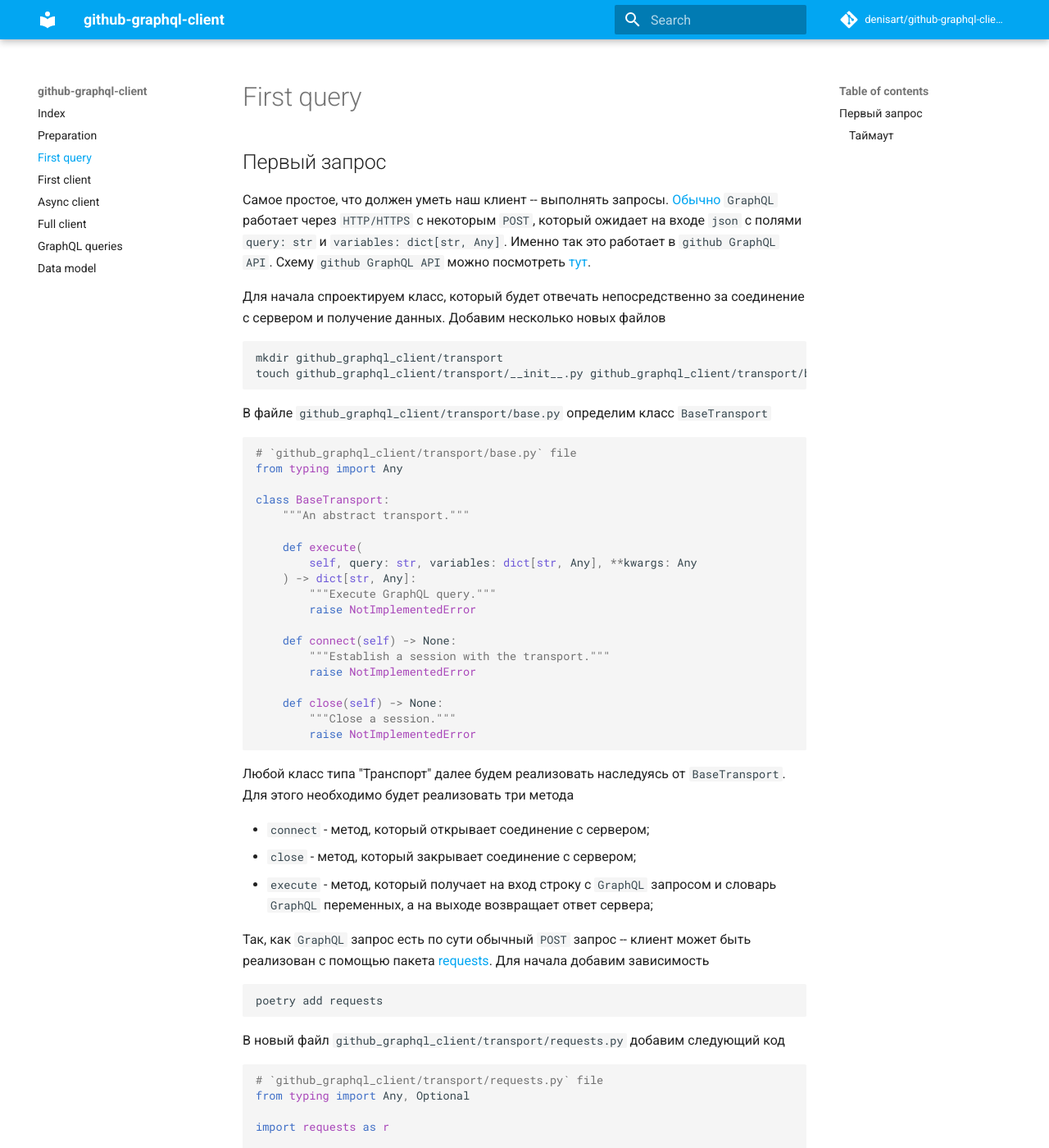
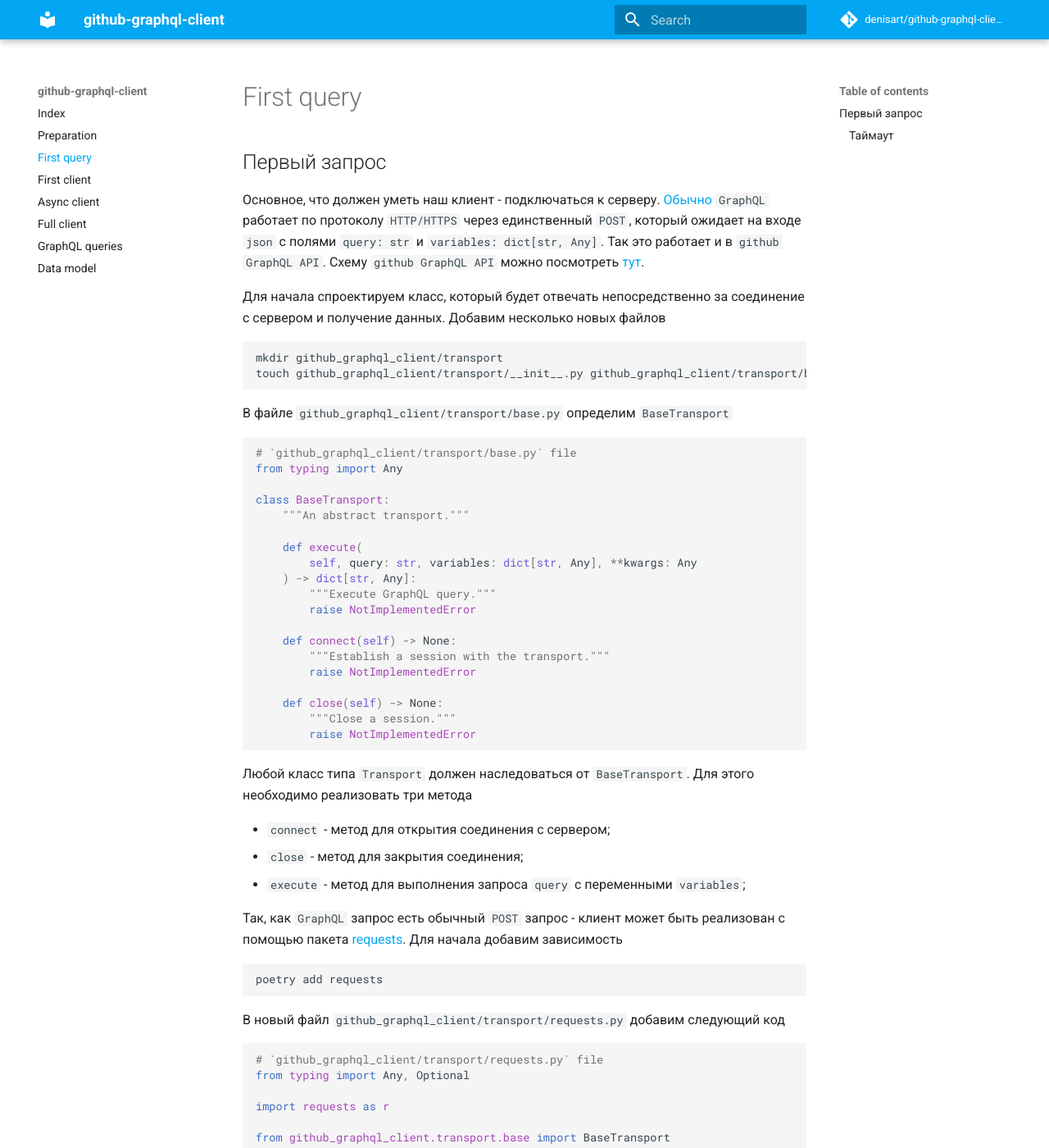
Before and after one commit to denisart/github-graphql-client, an MkDocs documentation site: the page built from docs/03_first_query.md, in a window 1280 px wide and 1400 px high. Shown: the whole window at 82% size. Built offline with MkDocs 1.6.1 and Material for MkDocs 9.7.7, drawn with Linux system fonts in a browser that asks for light colours; comment, search, counter and statistics services are not loaded; some of the changed text lies outside the part shown.

Commit message:
Fix for 03_first_query

````diff
--- a/docs/03_first_query.md
+++ b/docs/03_first_query.md
@@ -1,9 +1,9 @@
 ## Первый запрос
 
-Самое простое, что должен уметь наш клиент -- выполнять запросы.
-[Обычно](https://graphql.org/learn/best-practices/) `GraphQL` работает через `HTTP/HTTPS` с некоторым `POST`,
+Основное, что должен уметь наш клиент - подключаться к серверу.
+[Обычно](https://graphql.org/learn/best-practices/) `GraphQL` работает по протоколу `HTTP/HTTPS` через единственный `POST`,
 который ожидает на входе `json` с полями `query: str` и `variables: dict[str, Any]`.
-Именно так это работает в `github GraphQL API`. Схему `github GraphQL API`
+Так это работает и в `github GraphQL API`. Схему `github GraphQL API`
 можно посмотреть [тут](https://docs.github.com/en/graphql/overview/public-schema).
 
 Для начала спроектируем класс, который будет отвечать непосредственно за соединение
@@ -14,7 +14,7 @@
 touch github_graphql_client/transport/__init__.py github_graphql_client/transport/base.py
 ```
 
-В файле `github_graphql_client/transport/base.py` определим класс `BaseTransport`
+В файле `github_graphql_client/transport/base.py` определим `BaseTransport`
 
 ```python
 # `github_graphql_client/transport/base.py` file
@@ -39,14 +39,14 @@
 
 ```
 
-Любой класс типа "Транспорт" далее будем реализовать наследуясь от `BaseTransport`.
-Для этого необходимо будет реализовать три метода
+Любой класс типа `Transport` должен наследоваться от `BaseTransport`.
+Для этого необходимо реализовать три метода
 
-- `connect` - метод, который открывает соединение с сервером;
-- `close` - метод, который закрывает соединение с сервером;
-- `execute` - метод, который получает на вход строку с `GraphQL` запросом и словарь `GraphQL` переменных, а на выходе возвращает ответ сервера;
+- `connect` - метод для открытия соединения с сервером;
+- `close` - метод для закрытия соединения;
+- `execute` - метод для выполнения запроса `query` с переменными `variables`;
 
-Так, как `GraphQL` запрос есть по сути обычный `POST` запрос -- клиент
+Так, как `GraphQL` запрос есть обычный `POST` запрос - клиент
 может быть реализован с помощью пакета [requests](https://pypi.org/project/requests/). Для начала добавим
 зависимость
 
@@ -109,17 +109,17 @@
 
 ```
 
-В данном примере
+В данной реализации
 
-- `connect` создает объект `requests.Session` (если он не был создан ранее);
+- `connect` создает объект `requests.Session` если он не был создан ранее;
 - `close` закрывает соединение для объекта `requests.Session`;
 - `execute` отправляет с помощью объекта `requests.Session` обычный `POST` запрос;
 
-Давайте проверим, что с помощью этого класса уже можно получить данные.
-Отправим `query`, который вернет несколько завершенных `issues`
+Давайте проверим, что с помощью этого класса мы уже можем получить данные.
+Отправим `query`, который должен вернуть несколько первых завершенных `issues`
 из выбранного `github` репозитория. Для примера,
-рассмотрим новый проект автора `pydantic` -- [FastUI](https://github.com/pydantic/FastUI).
-Создадим для хранения запросов отдельную папку
+рассмотрим новый проект автора `pydantic` - [FastUI](https://github.com/pydantic/FastUI).
+Хранить запросы будем в отдельной папке
 
 ```bash
 mkdir github_graphql_client/queries
````
Also changed, not shown: other parts of docs/03_first_query.md (+2 -2 lines), docs/02_preparation.md (+2 -2 lines).
